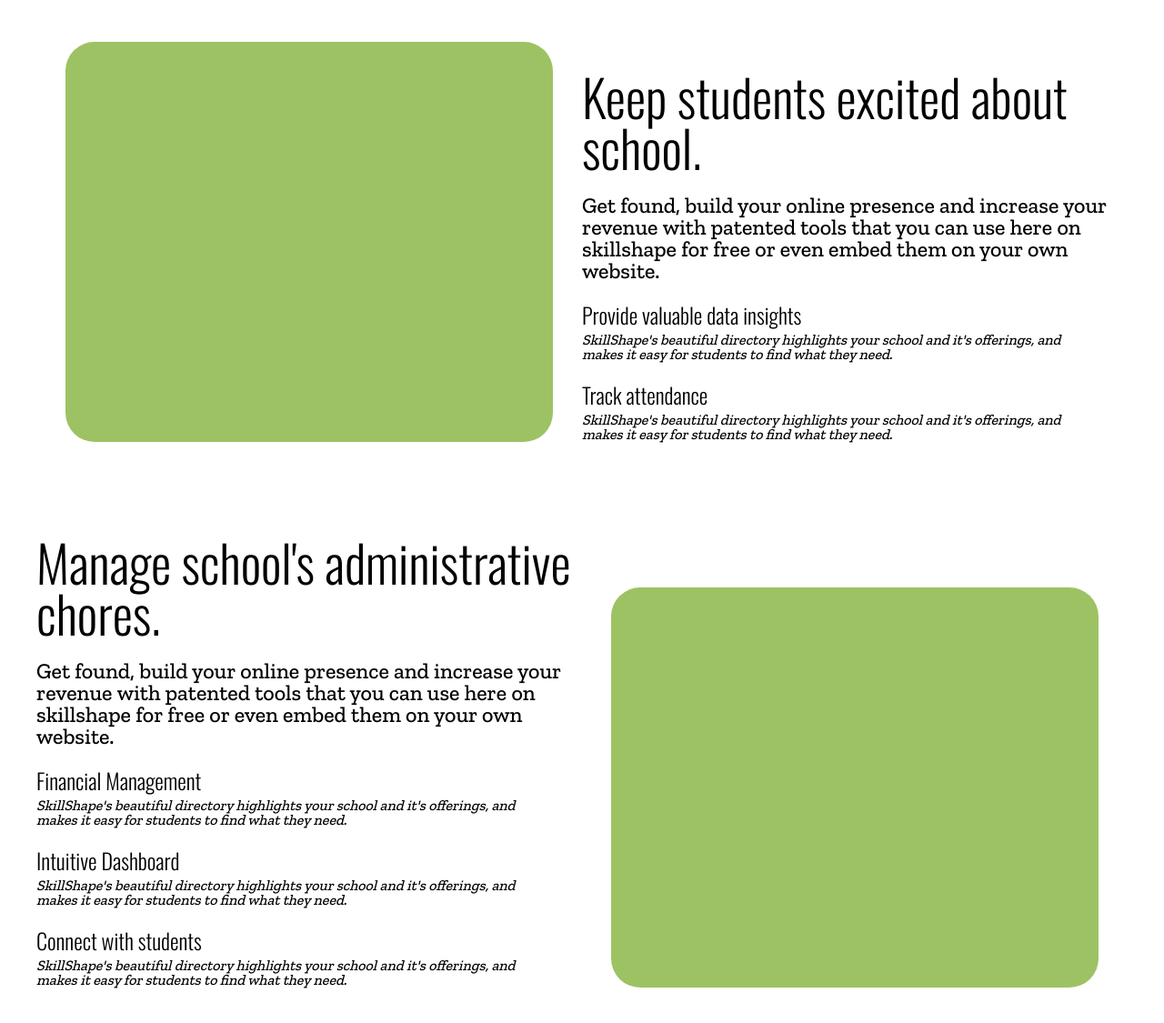
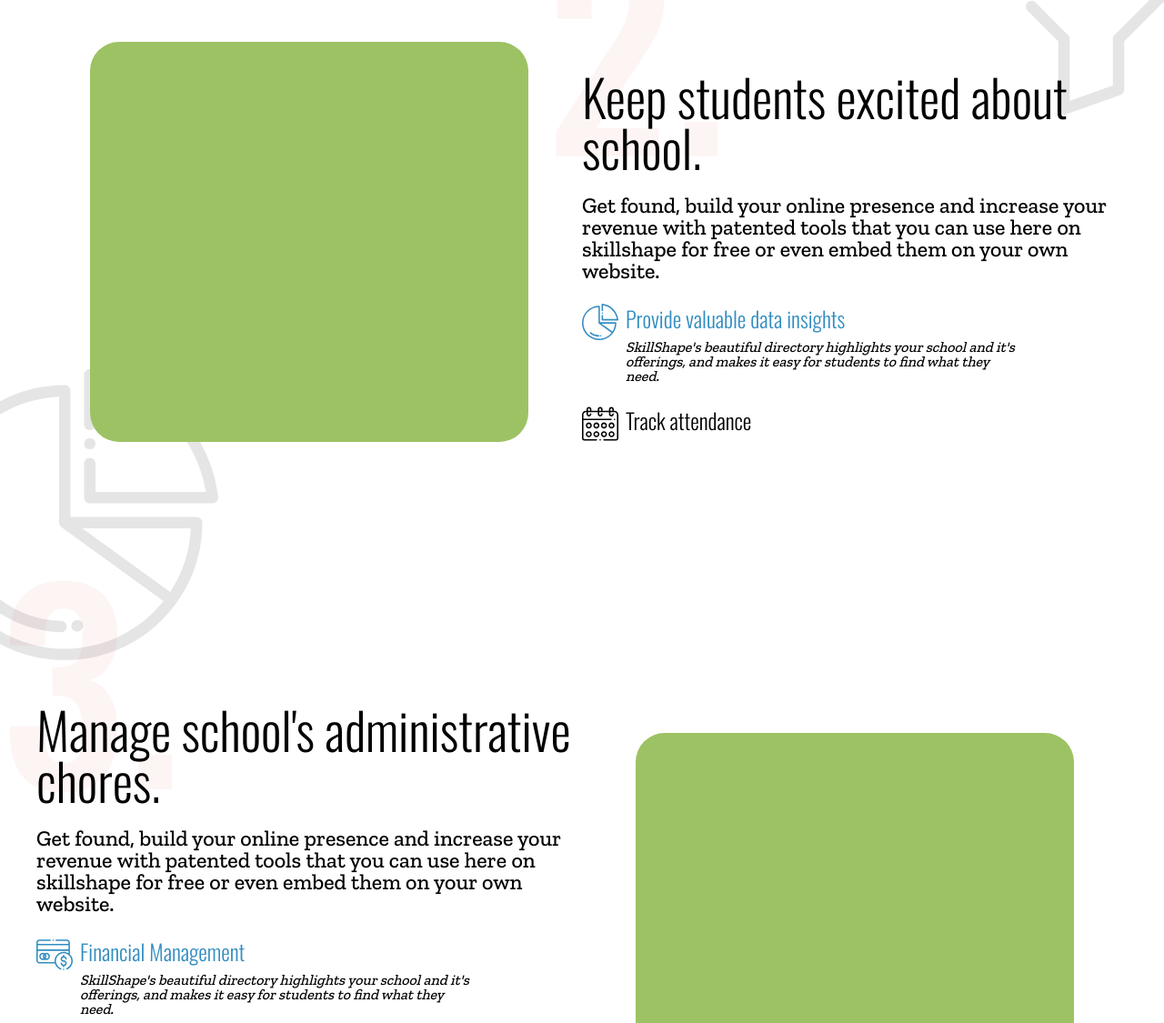
Before and after one commit to inderpreetsingh/ss-frontend, a Gatsby site: page / in a window 1280 px wide. Shown: the part 1675-2800 px from the top of the page at 91% size. Built offline with nearby package versions, Linux system fonts and the light colour scheme; Gatsby itself is replaced by a stand-in of ours.

Commit message:
Adaptive layout, change logic for text-change, icons(+ logi for change), bug fixes

```diff
--- a/src/components/Features.js
+++ b/src/components/Features.js
@@ -1,4 +1,112 @@
 import React from 'react';
+
+import ProgressBar from './features/ProgressBar';
+import InfoBlock from './features/InfoBlock';
+
+import Calendar from '../icons/calendar.svg';
+import Chart from '../icons/chart.svg';
+import Chat from '../icons/chat.svg';
+import Coding from '../icons/coding.svg';
+import CreditCard from '../icons/credit-card.svg';
+import Filter from '../icons/filter.svg';
+import LandingPage from '../icons/landing-page.svg';
+import Photo from '../icons/photo.svg';
+
+const blocks = [
+  {
+    title: () => (
+      <>
+        <h1>Bring more students in your school.</h1>
+        <h4>
+          <b>Get found, build your online presence and increase your revenue </b>
+          with patented tools that you can use here on skillshape
+          <b> for free </b>
+          or even embed them on your own website.
+        </h4>
+      </>
+    ),
+    options: [
+      {
+        icon: Filter,
+        heading: 'Beautiful directory with filters',
+        description: `SkillShape's beautiful directory highlights your school
+        and it's offerings, and makes it easy for students to find what they need.`,
+      },
+      {
+        icon: Photo,
+        heading: 'Patented media Management',
+        description: `SkillShape's beautiful directory highlights your school
+        and it's offerings, and makes it easy for students to find what they need.`,
+      },
+      {
+        icon: Coding,
+        heading: 'Embed tools for your own website',
+        description: `SkillShape's beautiful directory highlights your school
+        and it's offerings, and makes it easy for students to find what they need.`,
+      },
+    ],
+  },
+  {
+    title: () => (
+      <>
+        <h1>Keep students excited about school.</h1>
+        <h4>
+          <b>Get found, build your online presence and increase your revenue </b>
+          with patented tools that you can use here on skillshape
+          <b> for free </b>
+          or even embed them on your own website.
+        </h4>
+      </>
+    ),
+    options: [
+      {
+        icon: Chart,
+        heading: 'Provide valuable data insights',
+        description: `SkillShape's beautiful directory highlights your school
+        and it's offerings, and makes it easy for students to find what they need.`,
+      },
+      {
+        icon: Calendar,
+        heading: 'Track attendance',
+        description: `SkillShape's beautiful directory highlights your school
+        and it's offerings, and makes it easy for students to find what they need.`,
+      },
+    ],
+  },
+  {
+    title: () => (
+      <>
+        <h1>Manage school's administrative chores.</h1>
+        <h4>
+          <b>Get found, build your online presence and increase your revenue </b>
+          with patented tools that you can use here on skillshape
+          <b> for free </b>
+          or even embed them on your own website.
+        </h4>
+      </>
+    ),
+    options: [
+      {
+        icon: CreditCard,
+        heading: 'Financial Management',
+        description: `SkillShape's beautiful directory highlights your school
+        and it's offerings, and makes it easy for students to find what they need.`,
+      },
+      {
+        icon: LandingPage,
+        heading: 'Intuitive Dashboard',
+        description: `SkillShape's beautiful directory highlights your school
+        and it's offerings, and makes it easy for students to find what they need.`,
+      },
+      {
+        icon: Chat,
+        heading: 'Connect with students',
+        description: `SkillShape's beautiful directory highlights your school
+        and it's offerings, and makes it easy for students to find what they need.`,
+      },
+    ],
+  },
+];
 
 class Features extends React.Component {
   constructor(props) {
@@ -9,20 +117,16 @@ class Features extends React.Component {
     };
 
     this.content = React.createRef();
-    this.progressBar = React.createRef();
 
     this.toggleMenuSticky = this.toggleMenuSticky.bind(this);
-    this.updateProgressBar = this.updateProgressBar.bind(this);
   }
 
   componentDidMount() {
     window.addEventListener('scroll', this.toggleMenuSticky);
-    window.addEventListener('scroll', this.updateProgressBar);
   }
 
   componentWillUnmount() {
     window.removeEventListener('scroll', this.toggleMenuSticky);
-    window.removeEventListener('scroll', this.updateProgressBar);
   }
 
   toggleMenuSticky() {
@@ -49,35 +153,11 @@ class Features extends React.Component {
     });
   }
 
-  updateProgressBar() {
-    requestAnimationFrame(() => {
-      const content = this.content.current;
-
-      // For better browser support.
-      const screenHeight = window.innerHeight
-        || document.documentElement.clientHeight
-        || document.body.clientHeight;
-
-      // For better browser support.
-      const scrollTop = window.pageYOffset
-        || document.documentElement.scrollTop
-        || document.body.scrollTop;
-
-      const contentScroll = scrollTop - content.offsetTop;
-      let scrolled = 100 * contentScroll / (content.scrollHeight - screenHeight);
-      if (scrolled < 0) scrolled = 0;
-      if (scrolled > 100) scrolled = 100;
-
-      this.progressBar.current.style.width = `${scrolled}%`;
-    });
-  }
-
   render() {
     const { isMenuSticky } = this.state;
 
     return (
       <section className="features">
-
         <div className={`top ${isMenuSticky ? 'sticky' : ''}`}>
           <div className="steps">
             <ol>
@@ -86,162 +166,11 @@ class Features extends React.Component {
               <li>Hassle-free administration.</li>
             </ol>
           </div>
-          <div className="progress-bar-wrapper">
-            <div className="progress-bar">
-              <div className="line">
-                <span className="point" />
-                <span className="point" />
-                <span className="point" />
-              </div>
-              <div className="filling-wrapper" ref={this.progressBar}>
-                <div className="filling">
-                  <div className="line">
-                    <span className="point" />
-                    <span className="point" />
-                    <span className="point" />
-                  </div>
-                </div>
-              </div>
-            </div>
-          </div>
+          <ProgressBar contentRef={this.content} />
         </div>
-
         <div className="content" ref={this.content}>
-
-          <div className="info-block">
-            <div className="text-wrapper">
-              <div className="text description">
-                <h1>Bring more students in your school.</h1>
-                <h4>
-                  <b>Get found, build your online presence and increase your revenue </b>
-                  with patented tools that you can use here on skillshape
-                  <b> for free </b>
-                  or even embed them on your own website.
-                </h4>
-              </div>
-            </div>
-            <div className="slider-wrapper">
-              <div className="slider" />
-            </div>
-            <div className="text-wrapper">
-              <div className="text options">
-                <ul>
-                  <li>
-                    <div className="icon" />
-                    <h4>Beautiful directory with filters</h4>
-                    <p>
-                      SkillShape's beautiful directory highlights your school and
-                      it's offerings, and makes it easy for students to find what they need.
-                    </p>
-                  </li>
-                  <li>
-                    <div className="icon" />
-                    <h4>Patented media Management</h4>
-                    <p>
-                      SkillShape's beautiful directory highlights your school and
-                      it's offerings, and makes it easy for students to find what they need.
-                    </p>
-                  </li>
-                  <li>
-                    <div className="icon" />
-                    <h4>Embed tools for your own website</h4>
-                    <p>
-                      SkillShape's beautiful directory highlights your school and
-                      it's offerings, and makes it easy for students to find what they need.
-                    </p>
-                  </li>
-                </ul>
-              </div>
-            </div>
-          </div>
-
-          <div className="info-block">
-            <div className="text-wrapper">
-              <div className="text description">
-                <h1>Keep students excited about school.</h1>
-                <h4>
-                  <b>Get found, build your online presence and increase your revenue </b>
-                  with patented tools that you can use here on skillshape
-                  <b> for free </b>
-                  or even embed them on your own website.
-                </h4>
-              </div>
-            </div>
-            <div className="slider-wrapper">
-              <div className="slider" />
-            </div>
-            <div className="text-wrapper">
-              <div className="text options">
-                <ul>
-                  <li>
-                    <div className="icon" />
-                    <h4>Provide valuable data insights</h4>
-                    <p>
-                      SkillShape's beautiful directory highlights your school and
-                      it's offerings, and makes it easy for students to find what they need.
-                    </p>
-                  </li>
-                  <li>
-                    <div className="icon" />
-                    <h4>Track attendance</h4>
-                    <p>
-                      SkillShape's beautiful directory highlights your school and
-                      it's offerings, and makes it easy for students to find what they need.
-                    </p>
-                  </li>
-                </ul>
-              </div>
-            </div>
-          </div>
-
-          <div className="info-block">
-            <div className="text-wrapper">
-              <div className="text description">
-                <h1>Manage school's administrative chores.</h1>
-                <h4>
-                  <b>Get found, build your online presence and increase your revenue </b>
-                  with patented tools that you can use here on skillshape
-                  <b> for free </b>
-                  or even embed them on your own website.
-                </h4>
-              </div>
-            </div>
-            <div className="slider-wrapper">
-              <div className="slider" />
-            </div>
-            <div className="text-wrapper">
-              <div className="text options">
-                <ul>
-                  <li>
-                    <div className="icon" />
-                    <h4>Financial Management</h4>
-                    <p>
-                      SkillShape's beautiful directory highlights your school and
-                      it's offerings, and makes it easy for students to find what they need.
-                    </p>
-                  </li>
-                  <li>
-                    <div className="icon" />
-                    <h4>Intuitive Dashboard</h4>
-                    <p>
-                      SkillShape's beautiful directory highlights your school and
-                      it's offerings, and makes it easy for students to find what they need.
-                    </p>
-                  </li>
-                  <li>
-                    <div className="icon" />
-                    <h4>Connect with students</h4>
-                    <p>
-                      SkillShape's beautiful directory highlights your school and
-                      it's offerings, and makes it easy for students to find what they need.
-                    </p>
-                  </li>
-                </ul>
-              </div>
-            </div>
-          </div>
+          {blocks.map((data, index) => <InfoBlock data={data} index={index} />)}
         </div>
-
       </section>
     );
   }
--- /dev/null
+++ b/src/components/features/InfoBlock.js
@@ -0,0 +1,74 @@
+import React from 'react';
+
+class InfoBlock extends React.Component {
+  constructor(props) {
+    super(props);
+
+    this.state = {
+      active: 0,
+    };
+
+    this.onOptionHover = this.onOptionHover.bind(this);
+  }
+
+  onOptionHover(index) {
+    const { active } = this.state;
+    if (active !== index) {
+      this.setState({ active: index });
+    }
+  }
+
+  render() {
+    const {
+      data: {
+        title,
+        options,
+      },
+      index,
+    } = this.props;
+    const { active } = this.state;
+
+    const Title = title;
+    const BgIcon = options[active].icon;
+
+    return (
+      <div className="info-block">
+        <div className="text-wrapper">
+          <div className="text description">
+            <span>{index + 1}.</span>
+            <Title />
+          </div>
+        </div>
+        <div className="slider-wrapper">
+          <div className="slider" />
+        </div>
+        <div className="text-wrapper">
+          <div className="text options">
+            <ul>
+              {
+              options.map(({ icon, heading, description }, id) => {
+                const Icon = icon;
+                return (
+                  <li
+                    className={active === id ? 'active' : ''}
+                    onMouseOver={() => this.onOptionHover(id)}
+                  >
+                    <div className="title">
+                      <Icon />
+                      <h4>{heading}</h4>
+                    </div>
+                    <p>{description}</p>
+                  </li>
+                );
+              })
+            }
+            </ul>
+          </div>
+        </div>
+        <BgIcon className="bg-icon" />
+      </div>
+    );
+  }
+}
+
+export default InfoBlock;
--- /dev/null
+++ b/src/components/features/ProgressBar.js
@@ -0,0 +1,68 @@
+import React from 'react';
+
+class ProgressBar extends React.Component {
+  constructor(props) {
+    super(props);
+
+    this.progressBar = React.createRef();
+
+    this.updateProgressBar = this.updateProgressBar.bind(this);
+  }
+
+  componentDidMount() {
+    window.addEventListener('scroll', this.updateProgressBar);
+  }
+
+  componentWillUnmount() {
+    window.removeEventListener('scroll', this.updateProgressBar);
+  }
+
+  updateProgressBar() {
+    const { contentRef } = this.props;
+    requestAnimationFrame(() => {
+      const content = contentRef.current;
+
+      // For better browser support.
+      const screenHeight = window.innerHeight
+        || document.documentElement.clientHeight
+        || document.body.clientHeight;
+
+      // For better browser support.
+      const scrollTop = window.pageYOffset
+        || document.documentElement.scrollTop
+        || document.body.scrollTop;
+
+      const contentScroll = scrollTop - content.offsetTop;
+      let scrolled = 100 * contentScroll / (content.scrollHeight - screenHeight);
+      if (scrolled < 0) scrolled = 0;
+      if (scrolled > 100) scrolled = 100;
+
+      this.progressBar.current.style.width = `${scrolled}%`;
+    });
+  }
+
+  render() {
+    return (
+      <div className="progress-bar-wrapper">
+        <div className="progress-bar">
+          <div className="line">
+            <span className="point" />
+            <span className="point" />
+            <span className="point" />
+          </div>
+          <div className="filling-wrapper" ref={this.progressBar}>
+            <div className="filling">
+              <div className="line">
+                <span className="point" />
+                <span className="point" />
+                <span className="point" />
+              </div>
+            </div>
+          </div>
+        </div>
+      </div>
+    );
+  }
+}
+
+export default ProgressBar;
--- a/src/pages/index.js
+++ b/src/pages/index.js
@@ -10,10 +10,8 @@ import 'normalize.css';
 import '../styles/main.scss';
 
 // TODO: No parallax onblur.
-// TODO: Svg.
-// TODO: Adaptive work.
 // TODO: Slider.
-
+// TODO: Make fonts of body grey color.
 
 const IndexPage = () => (
   <Layout>
--- a/src/styles/main.scss
+++ b/src/styles/main.scss
@@ -310,25 +310,26 @@ h6, p {
       }
     }
 
+
+    .changing-text-wrapper {
+      position: relative;
+      margin-bottom: 2rem;
+      height: 7.5rem;
+
       .hero-text {
-      margin-bottom: 2rem;
-
+        position: absolute;
         h2 {
           font-weight: $thin;
           margin-bottom: 1.25rem;
+          white-space: nowrap;
 
           span {
             font-weight: $bold;
           }
         }
 
-      .changing-text-wrapper {
-        position: relative;
-        height: 3.5rem;
-
         h1 {
           text-transform: uppercase;
-          position: absolute;
 
           span {
             &.red {
@@ -604,7 +605,7 @@ h6, p {
             }
 
             .line {
-              background-color: $grey;
+              background-color: $blue;
             }
           }
         }
@@ -620,17 +621,12 @@ h6, p {
   }
 
   .sticky + .content {
-    padding-top: 13.25rem;
-    @media (min-width: 1220px) {
-      padding-top: 18.25rem;
-    }
+    padding-top: 20rem;
   }
 
   .content {
-    padding: 2.5rem 2.5rem 5rem;
-    @media (min-width: 1220px) {
     padding: 10rem 2.5rem 12.5rem;
-    }
+    overflow: hidden;
 
     .info-block {
       position: relative;
@@ -640,18 +636,20 @@ h6, p {
       align-items: center;
       height: auto;
       padding: 0;
-      margin-bottom: 2.5rem;
       @media (min-width: 1220px) {
         height: 27.5rem;
         align-items: initial;
-        margin-bottom: 10rem;
       }
       @media (min-width: 1440px) {
         padding: 0 2.5rem;
       }
 
-      &:nth-last-child(1) {
-        margin-bottom: 0;
+      &:nth-child(1) {
+        margin-bottom: 10rem;
+      }
+
+      &:nth-child(2) {
+        margin-bottom: 20rem;
       }
 
       // To reverse the blocks.
@@ -662,6 +660,10 @@ h6, p {
 
         .slider-wrapper {
           left: 0;
+        }
+
+        .bg-icon {
+          left: -7.5rem;
         }
       }
 
@@ -680,6 +682,18 @@ h6, p {
 
           &.description {
             margin-bottom: 1.5rem;
+            position: relative;
+
+            span {
+              position: absolute;
+              font-size: 17.5rem;
+              font-family: 'Oswald', sans-serif;
+              left: -2.5rem;
+              top: -2.5rem;
+              color: $red;
+              z-index: -1;
+              opacity: .05;
+            }
 
             h1 {
               margin-bottom: 1.5rem;
@@ -692,19 +706,26 @@ h6, p {
           }
 
           &.options {
-            padding-right: 4rem;
-
             ul {
               list-style: none;
 
               li {
                 margin-bottom: 1.5rem;
                 cursor: pointer;
+                @media (min-width: 768px) {
+                  width: 80%;
+                }
 
-                &:hover {
+                &:hover, &.active {
                   h4 {
                     color: $blue;
                     font-weight: $medium;
+                  }
+
+                  .title {
+                    svg {
+                      fill: $blue;
+                    }
                   }
                 }
 
@@ -712,16 +733,36 @@ h6, p {
                   margin-bottom: 0;
                 }
 
+                .title {
+                  display: flex;
+                  align-items: center;
+
                   h4 {
                     font-family: 'Oswald', sans-serif;
                     font-weight: $thin;
                     margin-bottom: 0.5rem;
                   }
 
+                  svg {
+                    margin-right: 0.5rem;
+                    width: 2.5rem;
+                    height: 2.5rem;
+                  }
+                }
+
+
                 p {
                   font-family: 'Zilla Slab', serif;
                   font-style: italic;
                   font-weight: $thin;
+                  padding-left: 3rem;
+                  display: none;
+                }
+
+                &.active {
+                  p {
+                    display: block;
+                  }
                 }
               }
             }
@@ -756,7 +797,22 @@ h6, p {
           height: 27.5rem;
           background: #9dc263;
           border-radius: 2rem;
+          @media (min-width: 1220px) {
+            width: 90%;
+            margin: auto;
           }
+        }
+      }
+
+      .bg-icon {
+        position: absolute;
+        fill: grey;
+        width: 20rem;
+        height: 20rem;
+        z-index: -1;
+        opacity: .2;
+        right: -7.5rem;
+        bottom: -15rem;
       }
     }
   }
```
Also changed, not shown: src/components/MainScreen.js (+8 -8 lines), src/icons/calendar.svg (added), src/icons/chart.svg (added), src/icons/chat.svg (added), src/icons/coding.svg (added), src/icons/credit-card.svg (added), src/icons/filter.svg (added), src/icons/landing-page.svg (added), src/icons/photo.svg (added). Lines whose indentation alone changed are shown as unchanged.
